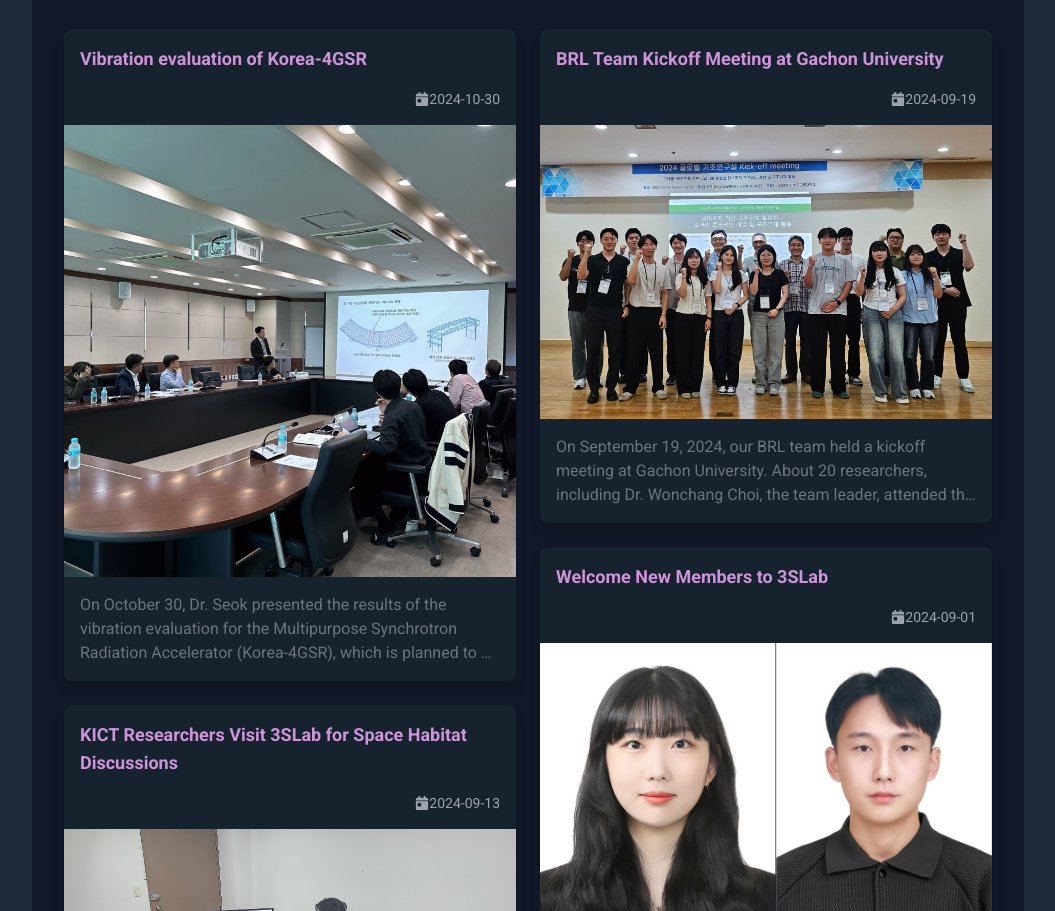
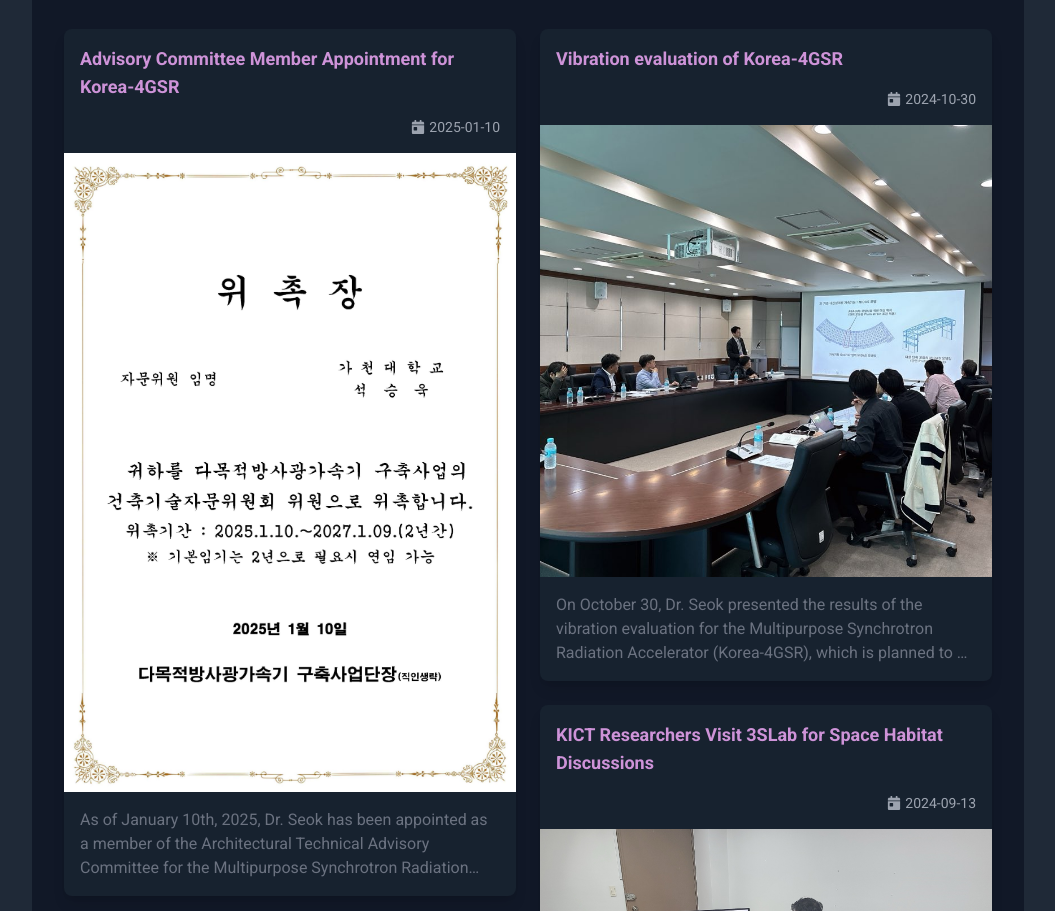
Before and after one commit to seungwookseok/seungwookseok.github.io, a Gatsby site: page /news in a window 1280 px wide. Shown: the part 201-1112 px from the top of the page, without its empty margins (112-1167 px from the left). Built offline with nearby package versions, Linux system fonts and the light colour scheme; Gatsby itself is replaced by a stand-in of ours.

Commit message:
Update news 250110 (#4)
add news data
add missing style (date at NewsCard)

```diff
--- a/src/components/NewsCard.tsx
+++ b/src/components/NewsCard.tsx
@@ -16,7 +16,7 @@
       <div className="flex flex-col space-y-4 m-4">
         <h2 className="text-lg font-bold text-highlight5">{newsItem.title}</h2>
         <div className="flex items-center justify-end text-sm text-gray-400">
-            <FaCalendarDay />
+            <FaCalendarDay className="mr-1" />
             <p>{newsItem.date}</p>
         </div>
       </div>
--- a/src/data/newsData.ts
+++ b/src/data/newsData.ts
@@ -5,6 +5,7 @@
 import img_20240919 from '../images/news/20240919.jpg'
 import img_20240618 from '../images/news/20240618.jpg'
 import img_20241030 from '../images/news/20241030.jpg'
+import img_20250110 from '../images/news/20250110.jpg'
 
 export interface NewsItem {
   title: string
@@ -129,5 +130,18 @@
         ]
       }
     },
+    {
+      title: 'Advisory Committee Member Appointment for Korea-4GSR',
+      imageSrc: img_20250110,
+      date: '2025-01-10',
+      content: {
+        enUS: [
+          `As of January 10th, 2025, Dr. Seok has been appointed as a member of the Architectural Technical Advisory Committee for the Multipurpose Synchrotron Radiation Accelerator (Korea-4GSR) Construction Project.`
+        ],
+        koKR: [
+          `석승욱 박사가 다목적방사광가속기 구축사업의 건축기술자문위원회 위원으로 위촉되었습니다.`
+        ]
+      }
+    }
   ]
 }
```
Also changed, not shown: src/images/news/20250110.jpg (added).
